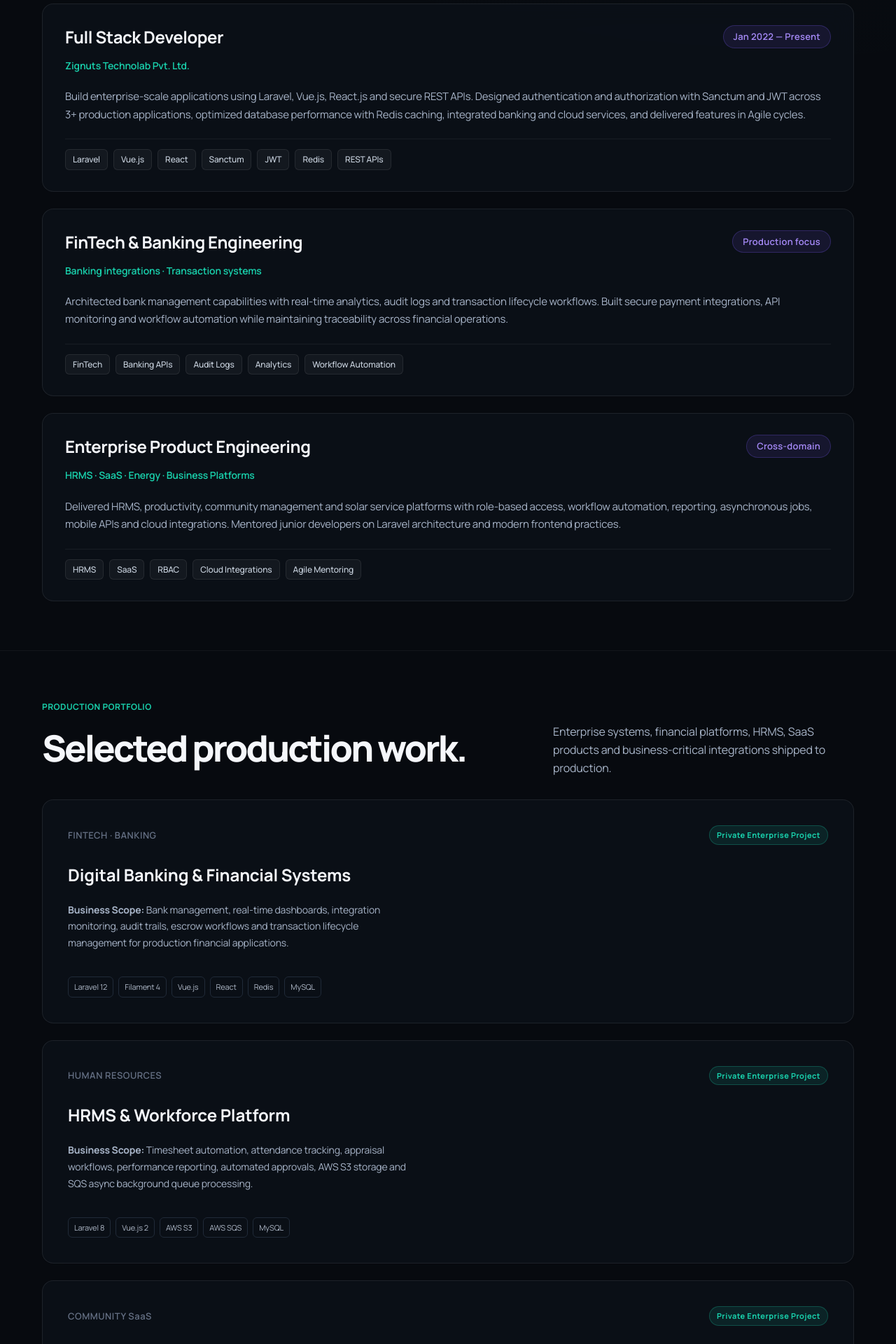
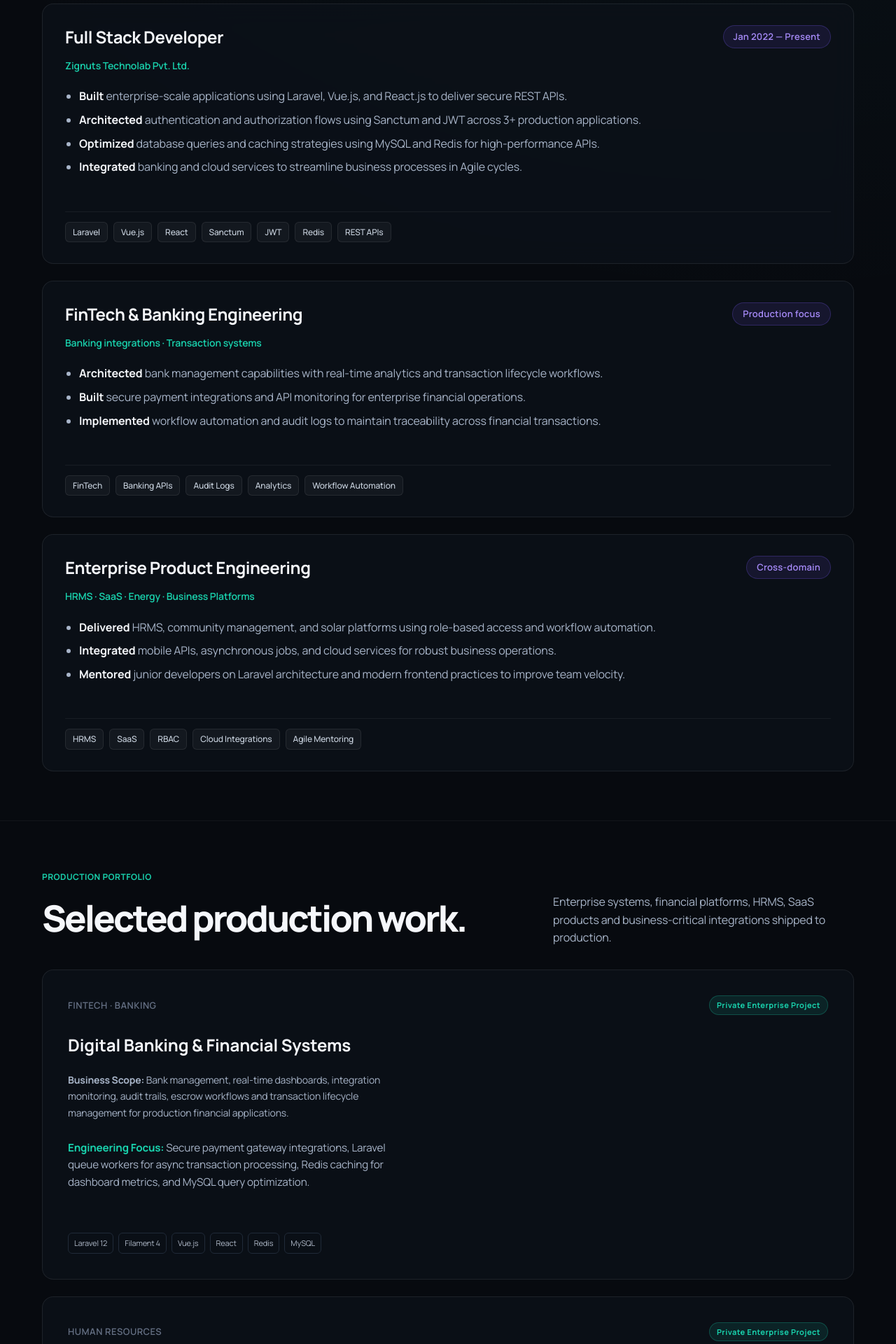
Before and after one commit to ChhasatiyaRaviraj/portfolio, a Vue app: page / in a window 1280 px wide. Shown: the part 4040-5960 px from the top of the page at 70% size. Built offline with nearby package versions, Linux system fonts and the light colour scheme.

Commit message:
refactor: enhance resume components with detailed bullet points, project engineering insights, accessibility improvements, and font updates

```diff
--- a/index.html
+++ b/index.html
@@ -7,7 +7,7 @@
     <meta name="description" content="Raviraj Chhasatiya — Senior Full-Stack Engineer & System Architect with 4+ years designing and shipping production-grade software across FinTech, HRMS, SaaS, and Cloud APIs.">
     <meta name="keywords" content="Raviraj Chhasatiya, Senior Full-Stack Engineer, Laravel Developer, PHP Architect, Vue.js Developer, React.js, REST APIs, Redis, AWS, MySQL">
     <meta name="author" content="Raviraj Chhasatiya">
-    <title>Raviraj Chhasatiya — Senior Full-Stack Engineer & System Architect</title>
+    <title>Raviraj Chhasatiya | Senior Laravel & PHP Full-Stack Engineer</title>
 
     <!-- OpenGraph Social Metadata -->
     <meta property="og:title" content="Raviraj Chhasatiya — Senior Full-Stack Engineer & Architect">
--- /dev/null
+++ b/src/assets/accessibility.css
@@ -0,0 +1,19 @@
+
+/* Accessibility: Focus States */
+:focus-visible {
+    outline: 2px solid var(--accent);
+    outline-offset: 4px;
+    box-shadow: 0 0 0 4px rgba(124, 92, 255, 0.2);
+}
+
+/* Reduced Motion */
+@media (prefers-reduced-motion: reduce) {
+    *,
+    ::before,
+    ::after {
+        animation-duration: 0.01ms !important;
+        animation-iteration-count: 1 !important;
+        transition-duration: 0.01ms !important;
+        scroll-behavior: auto !important;
+    }
+}
--- a/src/assets/style.css
+++ b/src/assets/style.css
@@ -40,7 +40,7 @@
         body {
             background: var(--bg);
             color: var(--text);
-            font-family: "DM Sans", sans-serif;
+            font-family: 'Manrope', sans-serif;
             line-height: 1.6;
             transition: background-color 0.3s ease, color 0.3s ease;
         }
@@ -116,7 +116,6 @@
         }
 
         .logo {
-            font-family: "Space Grotesk";
             font-size: 22px;
             font-weight: 700;
         }
--- a/src/components/About.vue
+++ b/src/components/About.vue
@@ -120,7 +120,7 @@ onMounted(() => {
           <article class="metric metric-large glow-card">
             <span class="metric-index">01</span>
             <div>
-              <strong class="counter" data-target="4" data-suffix="+">0+</strong>
+              <strong class="counter" data-target="4" data-suffix="+">4+</strong>
               <span>Years of production software engineering</span>
             </div>
             <i>Experience</i>
@@ -129,7 +129,7 @@ onMounted(() => {
           <article class="metric glow-card">
             <span class="metric-index">02</span>
             <div>
-              <strong class="counter" data-target="10" data-suffix="+">0+</strong>
+              <strong class="counter" data-target="10" data-suffix="+">10+</strong>
               <span>Products shipped to production</span>
             </div>
           </article>
--- a/src/components/Experience.vue
+++ b/src/components/Experience.vue
@@ -15,10 +15,12 @@
             <time>Jan 2022 — Present</time>
           </div>
           <div class="company">Zignuts Technolab Pvt. Ltd.</div>
-          <p>Build enterprise-scale applications using Laravel, Vue.js, React.js and secure REST APIs.
-            Designed authentication and authorization with Sanctum and JWT across 3+ production
-            applications, optimized database performance with Redis caching, integrated banking and
-            cloud services, and delivered features in Agile cycles.</p>
+          <ul class="job-bullets">
+            <li><strong>Built</strong> enterprise-scale applications using Laravel, Vue.js, and React.js to deliver secure REST APIs.</li>
+            <li><strong>Architected</strong> authentication and authorization flows using Sanctum and JWT across 3+ production applications.</li>
+            <li><strong>Optimized</strong> database queries and caching strategies using MySQL and Redis for high-performance APIs.</li>
+            <li><strong>Integrated</strong> banking and cloud services to streamline business processes in Agile cycles.</li>
+          </ul>
           <div class="job-tags">
             <span>Laravel</span><span>Vue.js</span><span>React</span><span>Sanctum</span><span>JWT</span><span>Redis</span><span>REST APIs</span>
           </div>
@@ -30,9 +32,11 @@
             <time>Production focus</time>
           </div>
           <div class="company">Banking integrations · Transaction systems</div>
-          <p>Architected bank management capabilities with real-time analytics, audit logs and
-            transaction lifecycle workflows. Built secure payment integrations, API monitoring and
-            workflow automation while maintaining traceability across financial operations.</p>
+          <ul class="job-bullets">
+            <li><strong>Architected</strong> bank management capabilities with real-time analytics and transaction lifecycle workflows.</li>
+            <li><strong>Built</strong> secure payment integrations and API monitoring for enterprise financial operations.</li>
+            <li><strong>Implemented</strong> workflow automation and audit logs to maintain traceability across financial transactions.</li>
+          </ul>
           <div class="job-tags">
             <span>FinTech</span><span>Banking APIs</span><span>Audit Logs</span><span>Analytics</span><span>Workflow Automation</span>
           </div>
@@ -44,10 +48,11 @@
             <time>Cross-domain</time>
           </div>
           <div class="company">HRMS · SaaS · Energy · Business Platforms</div>
-          <p>Delivered HRMS, productivity, community management and solar service platforms with
-            role-based access, workflow automation, reporting, asynchronous jobs, mobile APIs and
-            cloud integrations. Mentored junior developers on Laravel architecture and modern
-            frontend practices.</p>
+          <ul class="job-bullets">
+            <li><strong>Delivered</strong> HRMS, community management, and solar platforms using role-based access and workflow automation.</li>
+            <li><strong>Integrated</strong> mobile APIs, asynchronous jobs, and cloud services for robust business operations.</li>
+            <li><strong>Mentored</strong> junior developers on Laravel architecture and modern frontend practices to improve team velocity.</li>
+          </ul>
           <div class="job-tags">
             <span>HRMS</span><span>SaaS</span><span>RBAC</span><span>Cloud Integrations</span><span>Agile Mentoring</span>
           </div>
@@ -56,3 +61,18 @@
     </div>
   </section>
 </template>
+
+<style scoped>
+.job-bullets {
+  list-style-type: disc;
+  padding-left: 20px;
+  margin-bottom: 20px;
+  color: var(--muted);
+}
+.job-bullets li {
+  margin-bottom: 8px;
+}
+.job-bullets strong {
+  color: var(--text);
+}
+</style>
--- a/src/components/Navbar.vue
+++ b/src/components/Navbar.vue
@@ -50,7 +50,7 @@ onMounted(() => {
         <a href="#skills" @click="isMenuOpen = false">Stack</a>
         <a href="#about" @click="isMenuOpen = false">About</a>
         <a href="#contact" @click="isMenuOpen = false">Contact</a>
-        <a href="/resume.pdf" class="nav-resume-btn" target="_blank" rel="noopener">Resume ↗</a>
+        <a href="/Raviraj_Chhasatiya_Senior_Full_Stack_Engineer_Resume.pdf" class="nav-resume-btn" target="_blank" rel="noopener">Resume ↗</a>
       </div>
       <div class="nav-actions">
         <button class="theme-toggle-btn" @click="toggleTheme" aria-label="Toggle Light or Dark Theme" title="Toggle Theme">
--- a/src/components/Projects.vue
+++ b/src/components/Projects.vue
@@ -18,6 +18,7 @@
           </div>
           <h3>Digital Banking & Financial Systems</h3>
           <p class="project-problem"><strong>Business Scope:</strong> Bank management, real-time dashboards, integration monitoring, audit trails, escrow workflows and transaction lifecycle management for production financial applications.</p>
+          <p class="project-challenge"><strong>Engineering Focus:</strong> Secure payment gateway integrations, Laravel queue workers for async transaction processing, Redis caching for dashboard metrics, and MySQL query optimization.</p>
           <div class="project-tags">
             <span>Laravel 12</span><span>Filament 4</span><span>Vue.js</span><span>React</span><span>Redis</span><span>MySQL</span>
           </div>
@@ -30,6 +31,7 @@
           </div>
           <h3>HRMS & Workforce Platform</h3>
           <p class="project-problem"><strong>Business Scope:</strong> Timesheet automation, attendance tracking, appraisal workflows, performance reporting, automated approvals, AWS S3 storage and SQS async background queue processing.</p>
+          <p class="project-challenge"><strong>Engineering Focus:</strong> Architectural decoupling using domain-driven service classes, AWS SQS job queues for automated reports, and high-performance database indexing.</p>
           <div class="project-tags">
             <span>Laravel 8</span><span>Vue.js 2</span><span>AWS S3</span><span>AWS SQS</span><span>MySQL</span>
           </div>
@@ -42,6 +44,7 @@
           </div>
           <h3>Multi-Region Member Management</h3>
           <p class="project-problem"><strong>Business Scope:</strong> Multi-region member management, REST APIs, granular permissions, multi-role access hierarchy, and reactive UI architecture for a community SaaS platform.</p>
+          <p class="project-challenge"><strong>Engineering Focus:</strong> Implementation of scalable REST APIs using Sanctum, advanced Role-Based Access Control (RBAC), and Vue 3 Composition API for reactive frontend architecture.</p>
           <div class="project-tags">
             <span>Laravel 12</span><span>Vue 3</span><span>React</span><span>TypeScript</span><span>REST APIs</span>
           </div>
@@ -101,3 +104,15 @@
     </div>
   </section>
 </template>
+
+<style scoped>
+.project-challenge {
+  color: var(--muted);
+  font-size: 0.95rem;
+  margin-top: 12px;
+  margin-bottom: 24px;
+}
+.project-challenge strong {
+  color: var(--accent-2);
+}
+</style>
--- a/src/components/TerminalSection.vue
+++ b/src/components/TerminalSection.vue
@@ -61,7 +61,7 @@ const PREDEFINED_RESPONSES = {
     "Architected enterprise banking software, HRMS platforms, and multi-tenant SaaS systems."
   ],
   resume: [
-    "📄 Official Resume: Opening resume.pdf link..."
+    "📄 Official Resume: Opening Raviraj_Chhasatiya_Senior_Full_Stack_Engineer_Resume.pdf link..."
   ],
   contact: [
     "📫 Communication:",
@@ -88,7 +88,7 @@ const runCommand = (cmd) => {
   outputLines.value.push({ type: 'input', text: cleanCmd })
 
   if (cmdKey === 'resume') {
-    window.open('/resume.pdf', '_blank')
+    window.open('/Raviraj_Chhasatiya_Senior_Full_Stack_Engineer_Resume.pdf', '_blank')
   }
 
   if (PREDEFINED_RESPONSES[cmdKey]) {
--- a/src/main.js
+++ b/src/main.js
@@ -1,5 +1,6 @@
 import { createApp } from 'vue'
 import './assets/style.css'
+import './assets/accessibility.css'
 import App from './App.vue'
 
 createApp(App).mount('#app')
```
Also changed, not shown: src/components/Contact.vue (+9 -1 lines), src/components/Hero.vue (+5 -5 lines), 1 other file (tests, documents, lock files or other folders).
